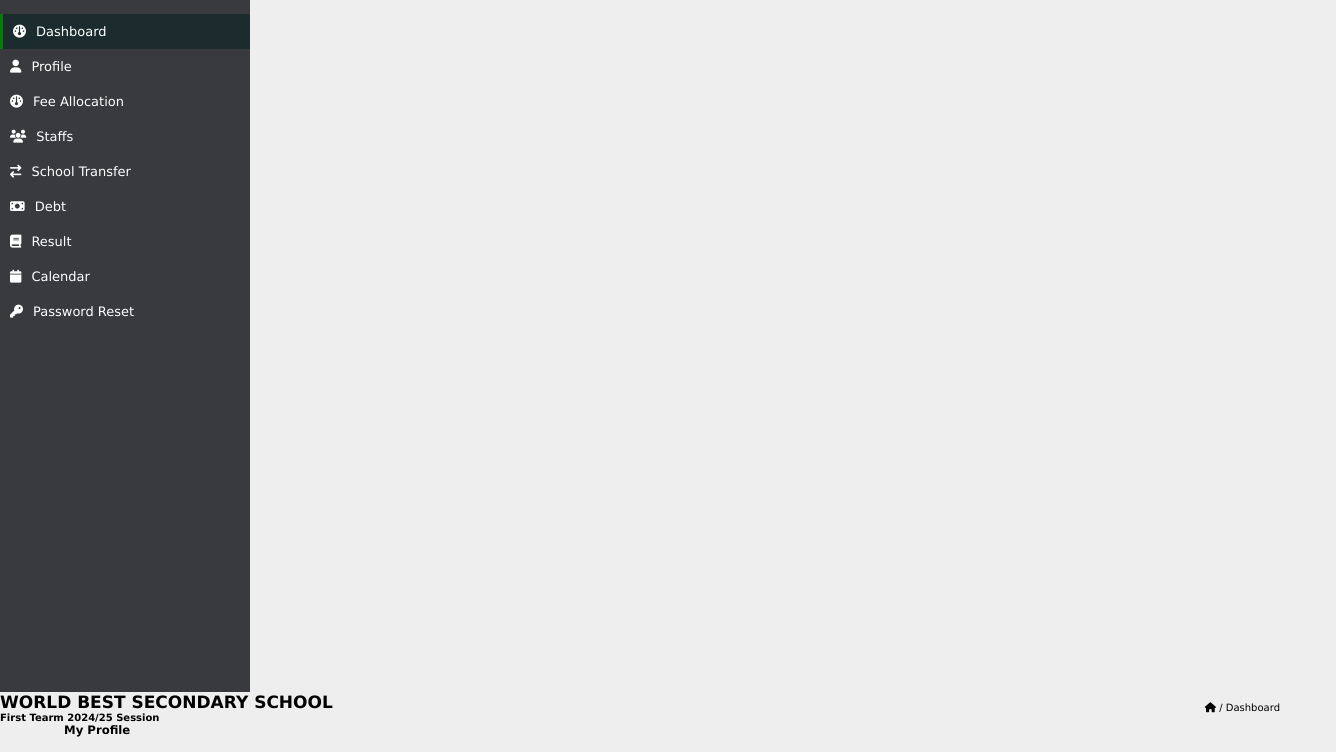
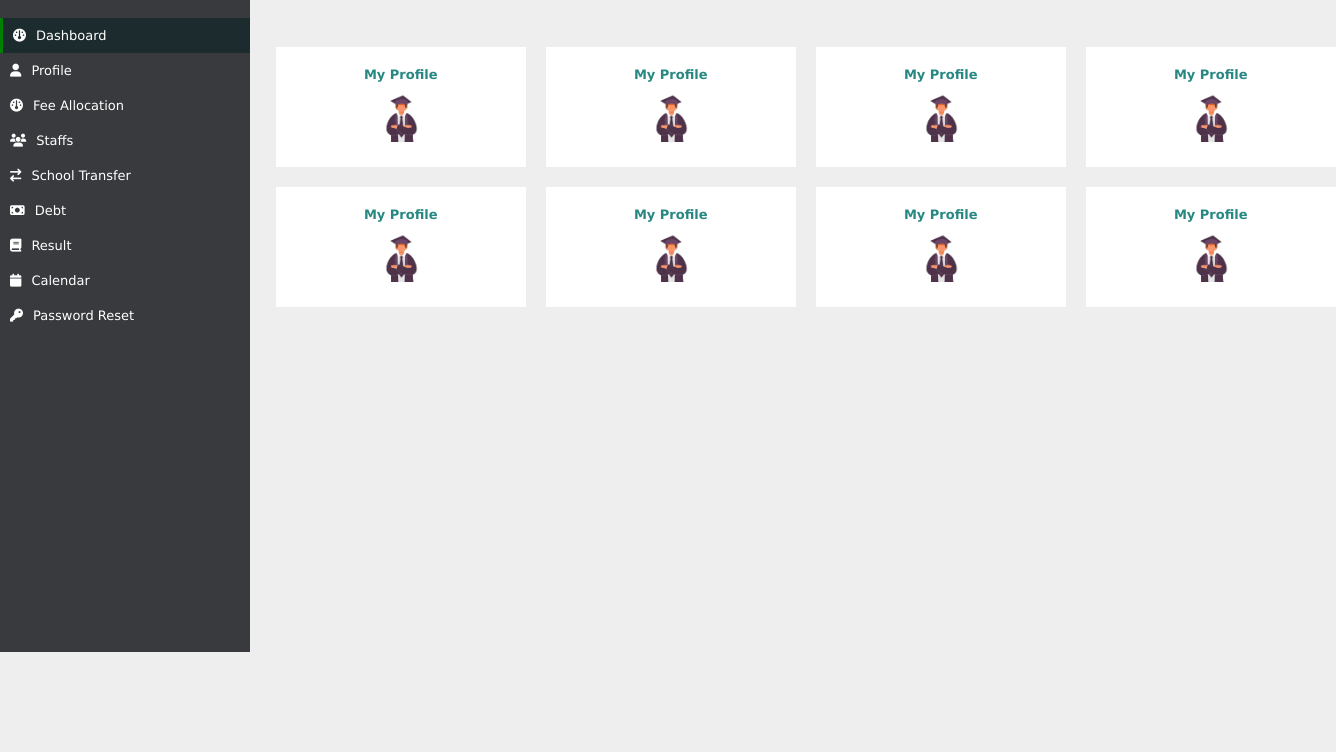
Before and after one commit to Ohiomatabn/worldBestSchool, a plain HTML site: page index.html in a window 1280 px wide. Shown: the part 148-900 px from the top of the page, 1336 px wide, since content can reach past the window. After the commit the page ends 800 px from the top, so only its background shows below. Drawn offline with nearby package versions, Linux system fonts and the light colour scheme.

Commit message:
Style the dashboard section

```diff
--- a/CSS/style.css
+++ b/CSS/style.css
@@ -23,7 +23,7 @@ body{
 }
 
 .container{
-  width: 90%;
+  width: 95%;
   margin: auto;
 }
 
@@ -46,11 +46,22 @@ a{
   justify-content: space-between;
 }
 
+.grid{
+  display: grid;
+  grid-template-columns: 1fr 1fr 1fr 1fr;
+  gap: 20px;
+}
+
+.divider{
+  position: relative;
+}
+
 /*styles for the nabar*/
 .navbar{
   background-color: var(--primary-color);
   color: var(--white);
   padding: 10px 0;
+  z-index: 10;
 }
 
 .navbar p{
@@ -60,10 +71,14 @@ a{
 /*Sidebar*/
 .sidebar{
   background-color: var(--dark-grey);
+  position: fixed;
+  top: 0;
+  bottom: 0;
   width: 250px;
-  height: 100vh;
-  overflow: scroll;
+  overflow-y: scroll;
   scrollbar-width: none;
+  scroll-behavior: smooth;
+  z-index: -1;
 }
 
 .sidebar ul li{
@@ -75,7 +90,7 @@ a{
 .profile{
   display: flex;
   align-items: center;
-  padding: 35px 10px;
+  padding: 57px 10px;
   color: var(--white);
 }
 
@@ -112,3 +127,44 @@ ul li a .fa{
   background-color: var(--black);
   border-left: 3px solid green;
 }
+
+/*Styles for the main content*/
+main{
+  margin-left: 250px;
+}
+
+/*Header*/
+.header{
+  background-color: var(--white);
+  padding: 35px 36px;
+}
+
+.header h1{
+  font-size: 2rem;
+}
+
+.header span, .header .fa{
+  font-size: 1.4rem;
+}
+
+/*Main Content*/
+.main-content{
+  margin-top: 50px;
+}
+.card{
+  width: 250px;
+  height: 120px;
+  background-color: var(--white);
+  text-align: center;
+  padding: 20px;
+}
+
+.card img{
+  width: 50px;
+  padding-top: 10px;
+}
+
+.card h3{
+  font-size: 1.3rem;
+  color: var(--primary-color);
+}
```
